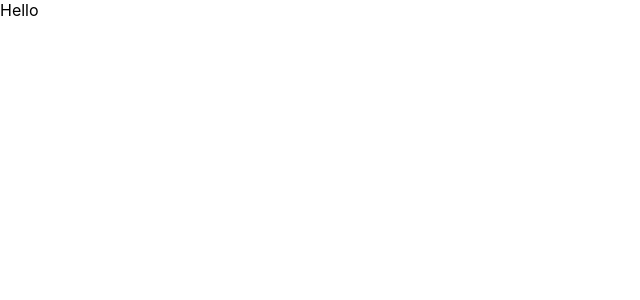
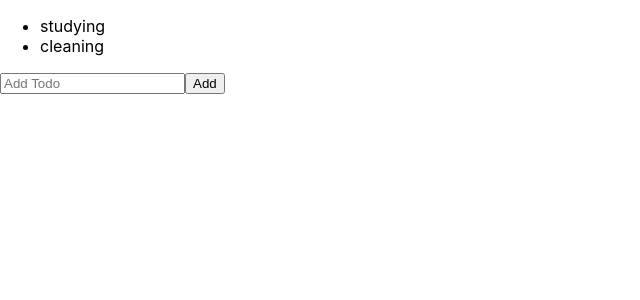
Before and after one commit to SophieMarieSo/todo-app, a React (Create React App) app: page / in a window 1280 px wide. Shown: the top 300 px of the page, without its empty margins (0-640 px from the left). Built offline with nearby package versions, Linux system fonts and the light colour scheme; the HTML template or start-up script is replaced by a standard one.

Commit message:
add todo

```diff
--- a/src/App.jsx
+++ b/src/App.jsx
@@ -1,7 +1,12 @@
 import './App.css';
+import TodoList from './components/TodoList/TodoList';
 
 function App() {
-  return <div>Hello</div>;
+  return (
+    <div>
+      <TodoList />
+    </div>
+  );
 }
 
 export default App;
--- /dev/null
+++ b/src/components/AddTodo/AddTodo.jsx
@@ -0,0 +1,28 @@
+import React, { useState } from 'react';
+
+export default function AddTodo({ onAdd }) {
+  const [text, setText] = useState('');
+
+  const handleChange = (e) => {
+    setText(e.target.value);
+  };
+
+  const handleSubmit = (e) => {
+    e.preventDefault();
+    if (text.trim().length === 0) return;
+    onAdd({ id: '3', text, status: 'active' });
+    setText('');
+  };
+
+  return (
+    <form onSubmit={handleSubmit}>
+      <input
+        type='text'
+        placeholder='Add Todo'
+        value={text}
+        onChange={handleChange}
+      />
+      <button>Add</button>
+    </form>
+  );
+}
--- /dev/null
+++ b/src/components/TodoList/TodoList.jsx
@@ -0,0 +1,24 @@
+import React, { useState } from 'react';
+import AddTodo from '../AddTodo/AddTodo';
+
+export default function TodoList() {
+  const [todos, setTodos] = useState([
+    { id: '1', text: 'studying', status: 'active' },
+    { id: '2', text: 'cleaning', status: 'active' },
+  ]);
+
+  const handleAdd = (todo) => {
+    setTodos([...todos, todo]);
+  };
+
+  return (
+    <section>
+      <ul>
+        {todos.map((item) => (
+          <li key={item.id}>{item.text}</li>
+        ))}
+      </ul>
+      <AddTodo onAdd={handleAdd} />
+    </section>
+  );
+}
```
